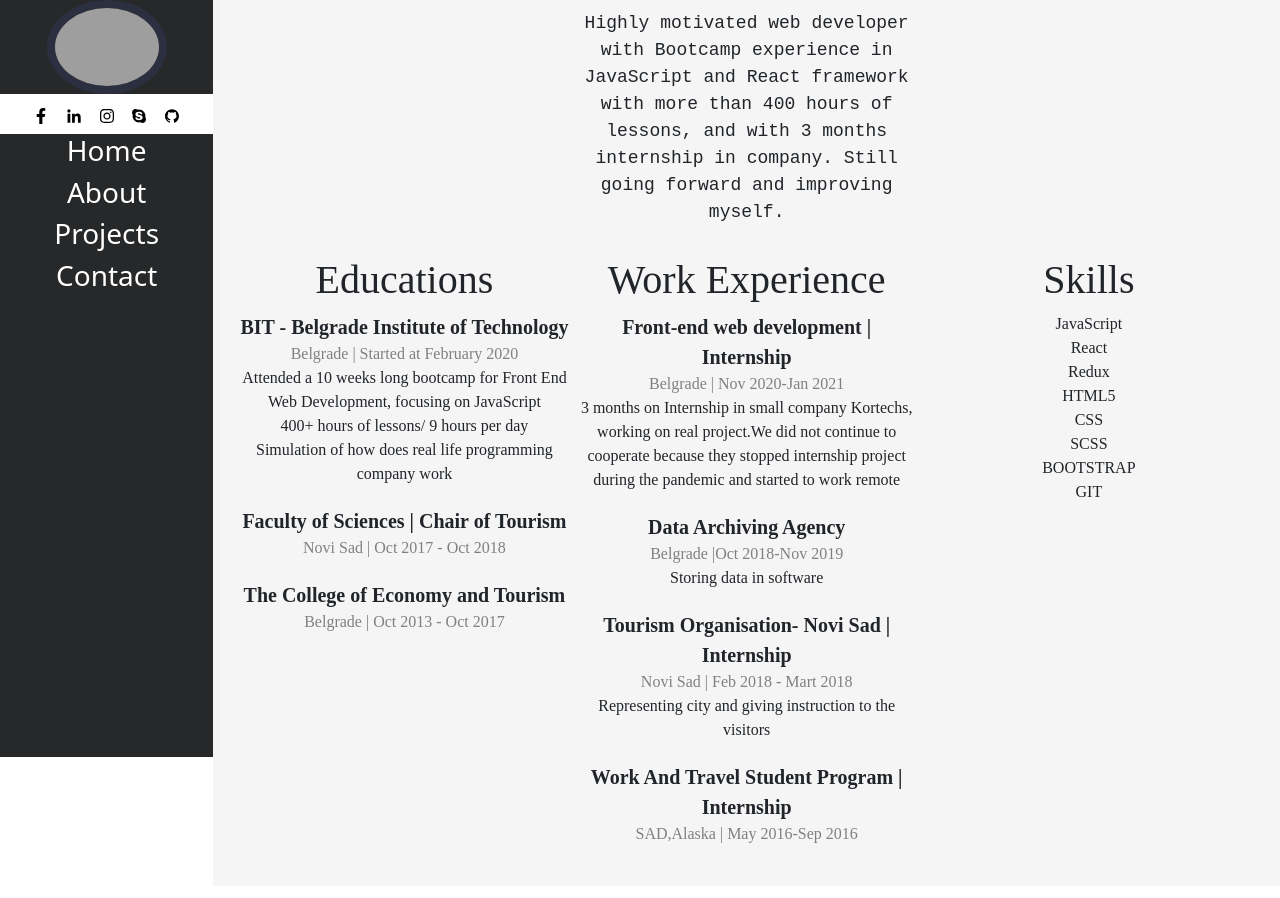
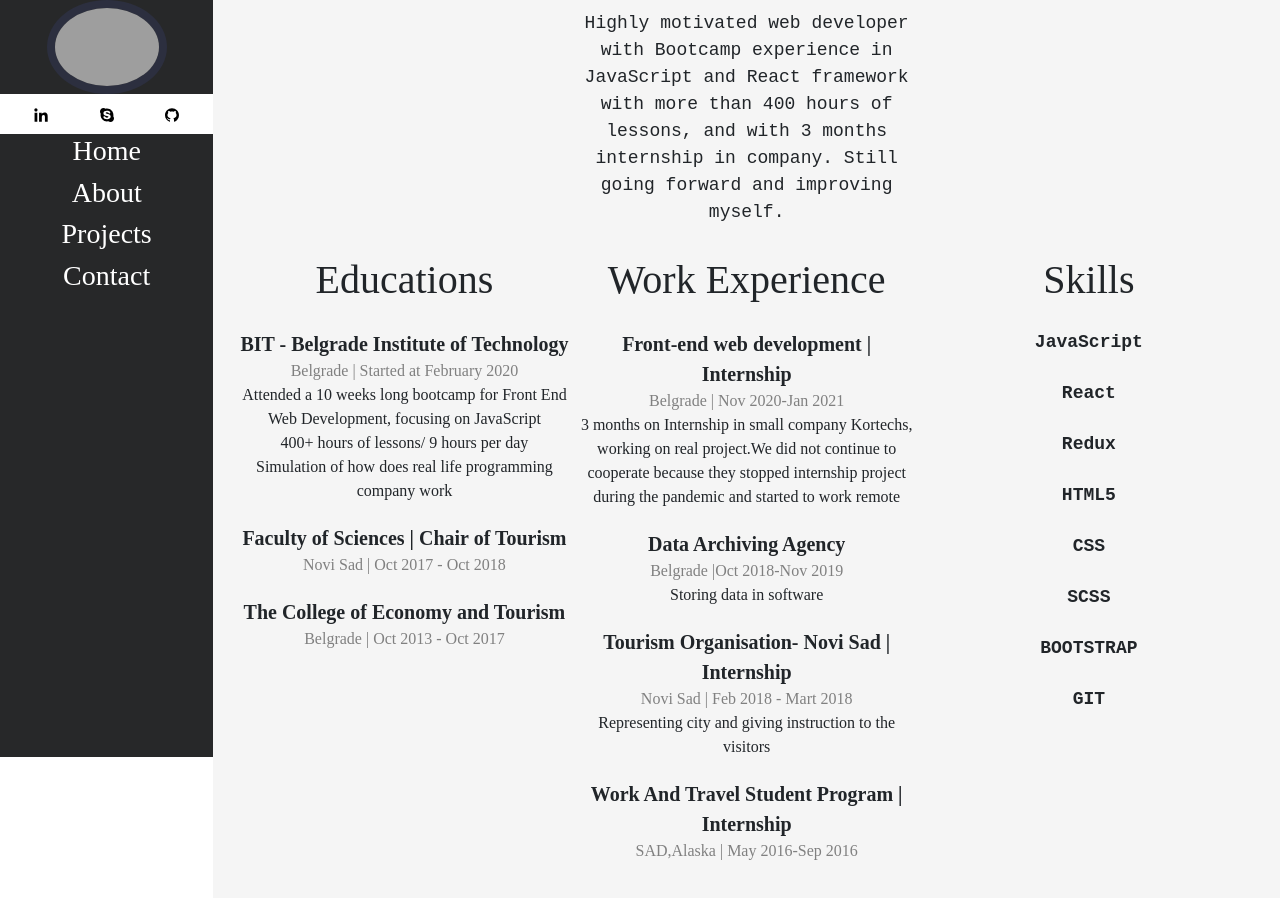
Before and after one commit to StefanStefanovic94/Portfolio, a React (Create React App) app: page /#/about in a window 1280 px wide. Shown: the top 898 px of the page. Built offline with nearby package versions, Linux system fonts and the light colour scheme; grey boxes are pictures that could not be loaded.

Commit message:
about section text

```diff
--- a/src/components/about/about.js
+++ b/src/components/about/about.js
@@ -68,14 +68,14 @@ const About = () => {
                             <div>
                                 <h1>Skills</h1>
                                 <div className="skils">
-                                    JavaScript <br />
-                                    React<br />
-                                    Redux<br />
-                                    HTML5<br />
-                                    CSS<br />
-                                    SCSS<br />
-                                    BOOTSTRAP<br />
-                                    GIT<br />
+                                    <p> JavaScript</p> <br />
+                                    <p> React</p><br />
+                                    <p>Redux</p><br />
+                                    <p>HTML5</p><br />
+                                    <p>CSS</p><br />
+                                    <p>SCSS</p><br />
+                                    <p>BOOTSTRAP</p><br />
+                                    <p>GIT</p><br />
                                 </div>
                             </div>
                         </Col>
--- a/src/components/about/about.scss
+++ b/src/components/about/about.scss
@@ -4,6 +4,9 @@
   position: relative;
   margin: auto;
   min-height: 757px;
+  h1{
+    margin-bottom: 25px;
+  }
 
   p {
     // background: #dfe0e2;
@@ -22,15 +25,19 @@
     .dateSchool {
       color: grey;
     }
-    div div{
+    div div {
       margin-bottom: 20px;
     }
-    .nameSchool{
+    .nameSchool {
       font-size: 20px;
       font-weight: 700;
     }
-    .skils{
-
+    .skils {
+      p {
+        padding: 0px;
+        font-family: "Courier New", Courier, monospace;
+        font-weight: 700;
+      }
     }
   }
   .center {
--- a/src/components/sidebar/sidebar.js
+++ b/src/components/sidebar/sidebar.js
@@ -10,9 +10,9 @@ const Sidebar = () => {
         <div className="wrapDiv">
             <div><img src="https://avatars.githubusercontent.com/u/60787166?v=4" /></div>
             <div className="icons">
-                <a href="https://www.facebook.com/stefan.stefanovic.9279/" target="_blank"><FaFacebookF /></a>
+                {/* <a href="https://www.facebook.com/stefan.stefanovic.9279/" target="_blank"><FaFacebookF /></a> */}
                 <a href="https://www.linkedin.com/in/stefan-stefanovic-000a38141/" target="_blank"> <GrLinkedinOption /></a>
-                <a href="https://www.instagram.com/stefanovic_stef/" target="_blank"> <FaInstagram /></a>
+                {/* <a href="https://www.instagram.com/stefanovic_stef/" target="_blank"> <FaInstagram /></a> */}
                 <a href="https://join.skype.com/invite/J2t6hIfeAKqH" target="_blank"> <FaSkype /></a>
                 <a href="https://github.com/StefanStefanovic94" target="_blank"> <AiFillGithub /></a>
             </div>
--- a/src/components/sidebar/sidebar.scss
+++ b/src/components/sidebar/sidebar.scss
@@ -1,6 +1,7 @@
 .wrapDiv {
   background-color: #272829;
   height: 757px;
+  font-family: cursive;
   a{
     text-decoration: none;
     color: black;
```
